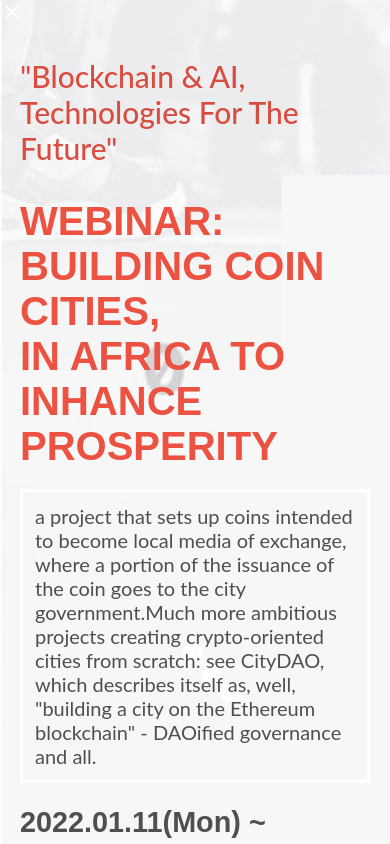
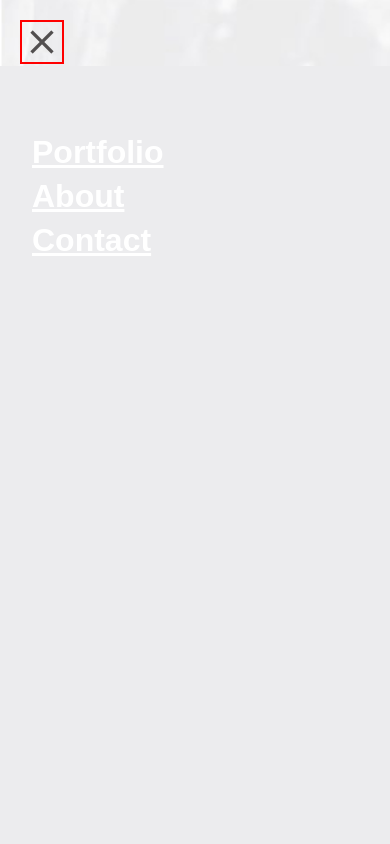
Before and after one commit to Mwapsam/capstone-m1, a plain HTML site: page index.html in a window 390 px wide. Both pictures are taken after a click on the button "menu". Shown: the top 844 px of the page. Drawn offline with Linux system fonts and the light colour scheme; a web font is replaced by a local one.

Commit message:
add hamburger button

```diff
--- a/assets/css/main.css
+++ b/assets/css/main.css
@@ -68,25 +68,28 @@ h1 {
   .closeIcon {
     display: none;
     background: inherit;
-    color: #fff;
+    color: rgb(82, 79, 79);
+    font-size: 40px;
+    margin: 20px;
+    border: 2px solid red;
   }
 
   .menu {
-    position: absolute;
+    position: fixed;
     transform: translateY(-100%);
     transition: transform 0.2s;
-    top: 0;
+    top: 0px;
     left: 0;
     right: 0;
     bottom: 0;
     z-index: 99;
-    background: #6070ff;
-    opacity: 0.9;
-    color: white;
+    background: #ececee;
+    opacity: 0;
+    color: #fff;
     list-style: none;
     padding-top: 4rem;
     padding-left: 2rem;
-    visibility: hidden;
+    height: 95vh;
   }
 
   .menuItem {
@@ -103,7 +106,6 @@ h1 {
     transform: translateY(0);
   }
 
-
   .containerOne {
     background-image: url('../img/desktop.jpg');
     background-size: cover;
@@ -112,6 +114,7 @@ h1 {
     width: 100%;
     margin-bottom: 12px;
     margin-top: 0;
+    position: relative;
   }
 
   .imageDiv {
@@ -513,5 +516,4 @@ h1 {
     border: 1px solid #d3d3d3;
     margin: 20px;
   }
-
 }
--- a/assets/js/main.js
+++ b/assets/js/main.js
@@ -73,6 +73,7 @@ window.onload = data();
 // Hamburger Button
 
 const menu = document.querySelector('.menu');
+const menuItems = document.querySelectorAll('.menuItem');
 const hamburger = document.querySelector('.hamburger');
 const closeIcon = document.querySelector('.closeIcon');
 const menuIcon = document.querySelector('.menuIcon');
@@ -82,17 +83,19 @@ function toggleMenu() {
     menu.classList.remove('showMenu');
     closeIcon.style.display = 'none';
     menuIcon.style.display = 'block';
+    menu.style.top = '-10px';
+    menu.style.opacity = 0;
   } else {
     menu.classList.add('showMenu');
+    menu.style.top = '50px';
     closeIcon.style.display = 'block';
     menuIcon.style.display = 'none';
+    menu.style.opacity = 1;
   }
 }
 
 hamburger.addEventListener('click', toggleMenu);
-const menuItems = document.querySelectorAll('.menuItem');
-menuItems.forEach(
-  (menuItem) => {
-    menuItem.addEventListener('click', toggleMenu);
-  },
-);
+
+menuItems.forEach((menuItem) => {
+  menuItem.addEventListener('click', toggleMenu);
+});
--- a/index.html
+++ b/index.html
@@ -54,12 +54,14 @@
         <i class="menuIcon material-icons">menu</i>
         <i class="closeIcon material-icons">close</i>
       </button>
-      <ul class="menu">
-        <li><a class="menuItem" href="#">Portfolio</a></li>
-        <li><a class="menuItem" href="#">About</a></li>
-        <li><a class="menuItem" href="#">Contact</a></li>
-      </ul>
+
+
       <div class="imageDiv">
+        <ul class="menu">
+          <li><a class="menuItem" href="#">Portfolio</a></li>
+          <li><a class="menuItem" href="#">About</a></li>
+          <li><a class="menuItem" href="#">Contact</a></li>
+        </ul>
         <h3>
           "Blockchain & AI, <br />
           Technologies For The Future"
```
